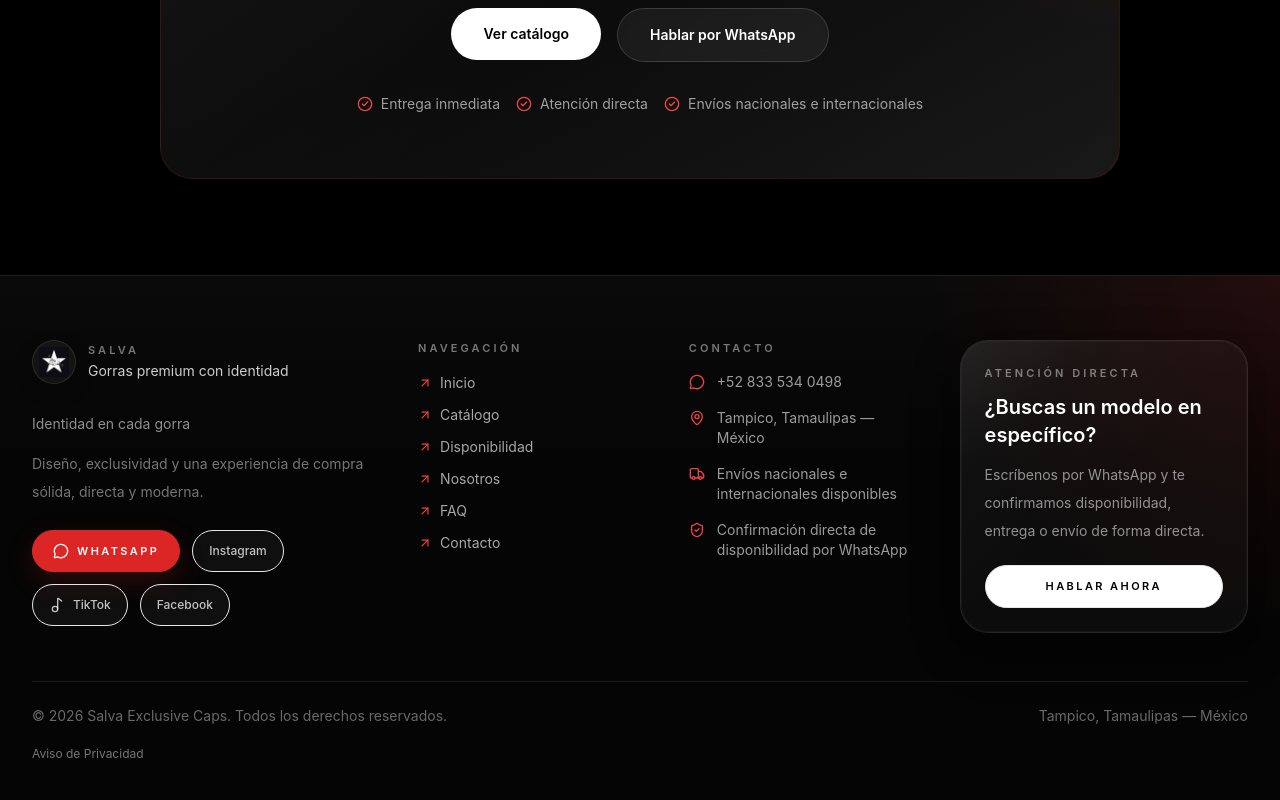
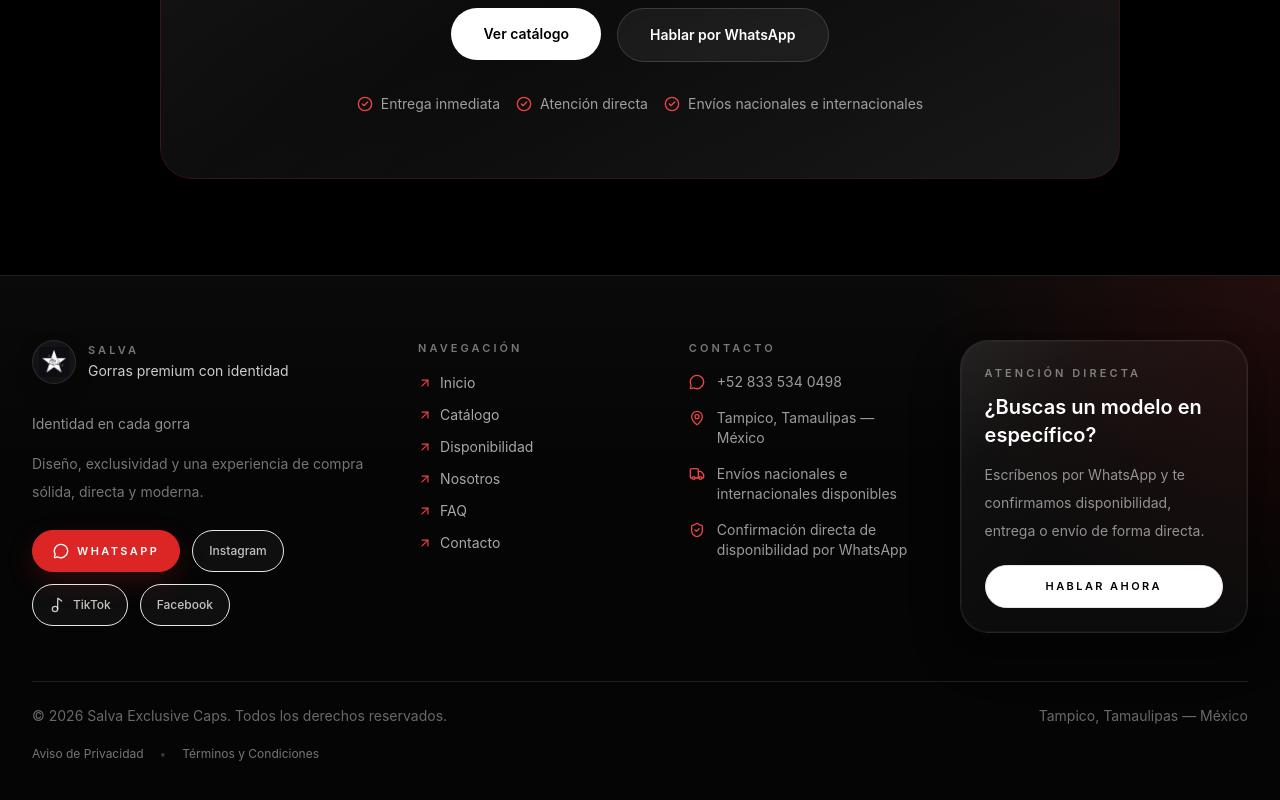
Before and after one commit to salva-ventures/salva-exclusive-caps-web, a Next.js app: page / in a window 1280 px wide. Shown: the part 6206-7006 px from the top of the page. Built offline with nearby package versions, Linux system fonts and the light colour scheme.

Commit message:
Actualiza footer legal con terminos y condiciones

```diff
--- a/src/components/Footer.tsx
+++ b/src/components/Footer.tsx
@@ -258,6 +258,15 @@ export default function Footer() {
             >
               Aviso de Privacidad
             </Link>
+
+            <span className="text-white/20">•</span>
+
+            <Link
+              href="/terminos-y-condiciones"
+              className="transition-colors duration-300 hover:text-white"
+            >
+              Términos y Condiciones
+            </Link>
           </div>
         </motion.div>
       </motion.div>
```
